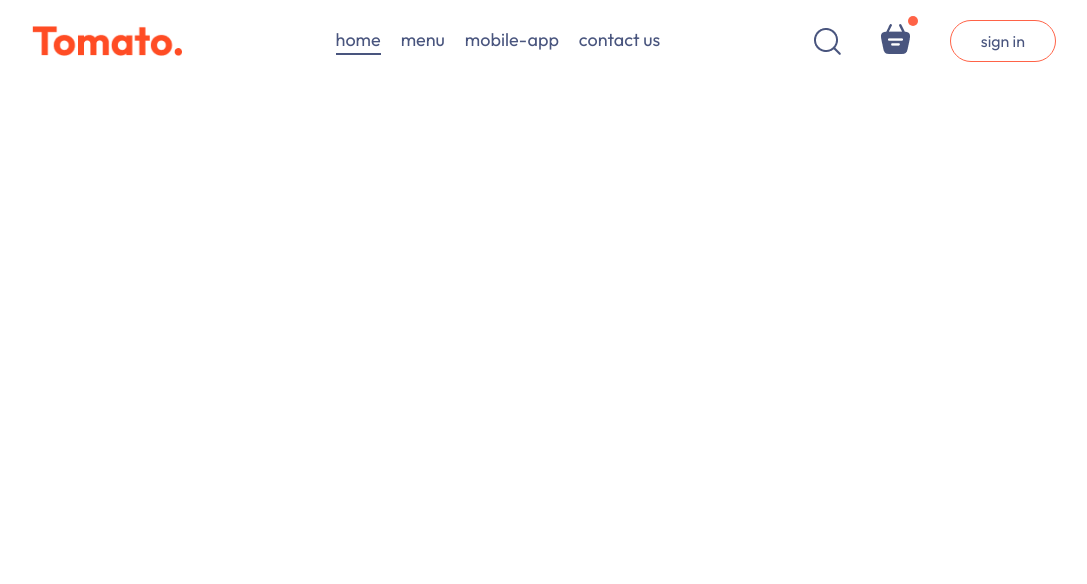
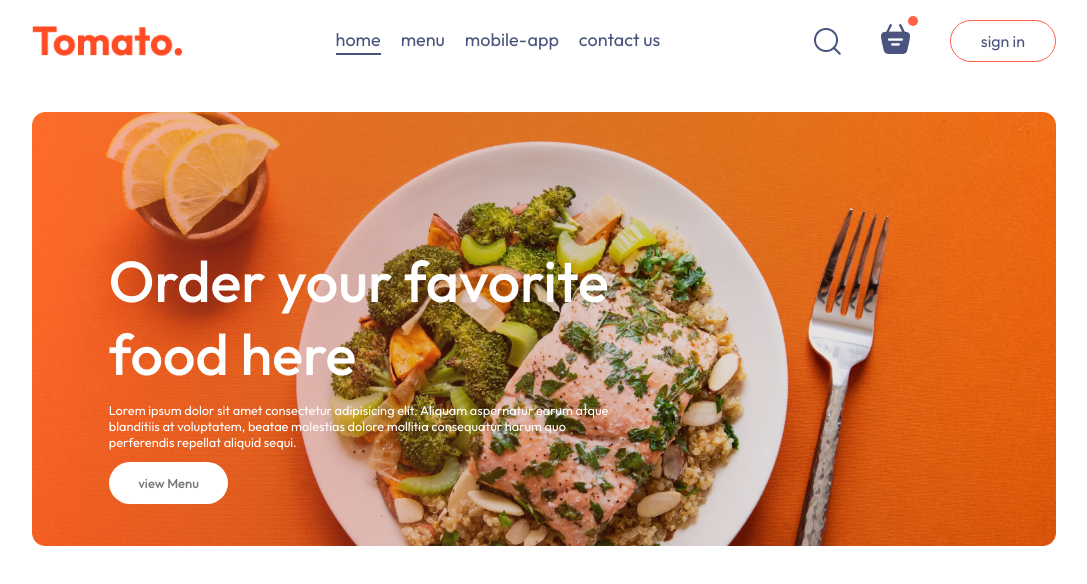
Before and after one commit to sarachafikidrissi/Foody-Website-Project, a React (Create React App) app in the folder foody/: page / in a window 1280 px wide. Shown: the top 584 px of the page, without its empty margins (96-1183 px from the left). Built offline with nearby package versions, Linux system fonts and the light colour scheme.

Commit message:
creating wesite header

```diff
--- /dev/null
+++ b/foody/src/Components/Header/Header.css
@@ -0,0 +1,38 @@
+.header {
+    height: 34vw;
+    margin: 30px auto;
+    background: url('../../../public/header_img.png') no-repeat;
+    background-size: contain;
+    position: relative;
+}
+.header-contents {
+    position: absolute;
+    display: flex;
+    flex-direction: column;
+    align-items: start;
+    gap: 1.5vh ;
+    max-width: 50%;
+    bottom: 10%;
+    left: 6vw;
+    animation: fadeIn 3s;
+}
+
+.header-contents h2 {
+    font-weight: 500;
+    color: white;
+    font-size: max(4.5vw, 22px);
+}
+.header-contents p {
+    color: white;
+    font-size: 1vw;
+}
+.header button {
+    background: white;
+    font-weight: 500;
+    border: none;
+    color: #747474;
+    padding: 1vw 2.3vw;
+    border-radius: 50px;
+    font-size: max(1vw, 13px);
+
+}
--- /dev/null
+++ b/foody/src/Components/Header/Header.js
@@ -0,0 +1,16 @@
+import React from 'react'
+import './Header.css'
+
+function Header() {
+  return (
+    <div className='header'>
+      <div className="header-contents">
+        <h2>Order your favorite food here</h2>
+        <p>Lorem ipsum dolor sit amet consectetur adipisicing elit. Aliquam aspernatur earum atque blanditiis at voluptatem, beatae molestias dolore mollitia consequatur harum quo perferendis repellat aliquid sequi.</p>
+        <button>view Menu</button>
+      </div>
+    </div>
+  )
+}
+
+export default Header
--- a/foody/src/Pages/Home/Home.js
+++ b/foody/src/Pages/Home/Home.js
@@ -1,10 +1,11 @@
 import React from 'react'
 import './Home.css'
+import Header from '../../Components/Header/Header'
 
 function Home() {
   return (
     <div>
-
+      <Header />
     </div>
   )
 }
--- a/foody/src/index.css
+++ b/foody/src/index.css
@@ -16,3 +16,12 @@ a{
   width: 80%;
   margin: auto;
 }
+
+@keyframes fadeIn {
+  0% {
+    opacity: 0;
+  }
+  100% {
+    opacity: 1;
+  }
+}
```
Also changed, not shown: foody/public/header_img.png (added).
